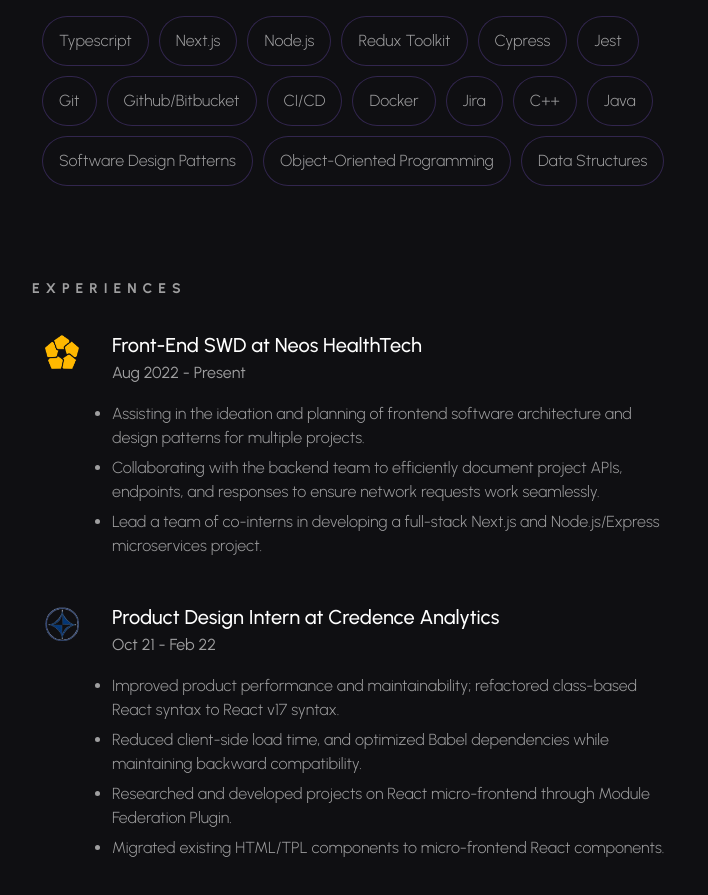
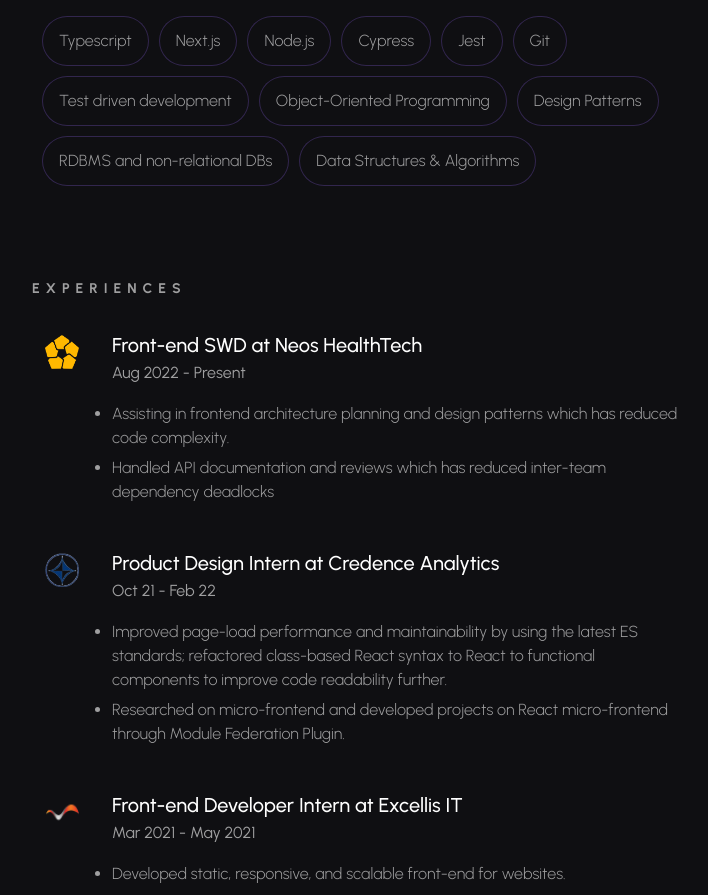
Before and after one commit to mr-sonalia/portfolio, a Next.js app: page / in a window 1280 px wide. Shown: the part 860-1755 px from the top of the page, without its empty margins (280-988 px from the left). Built offline with nearby package versions, Linux system fonts and the light colour scheme.

Commit message:
Updated metadata

```diff
--- a/meta/experiences.ts
+++ b/meta/experiences.ts
@@ -7,12 +7,11 @@
 }[] = [
 	{
 		id: 0,
-		roleAndCompany: "Front-End SWD at Neos HealthTech",
+		roleAndCompany: "Front-end SWD at Neos HealthTech",
 		duration: "Aug 2022 - Present",
 		description: [
-			"Assisting in the ideation and planning of frontend software architecture and design patterns for multiple projects.",
-			"Collaborating with the backend team to efficiently document project APIs, endpoints, and responses to ensure network requests work seamlessly.",
-			"Lead a team of co-interns in developing a full-stack Next.js and Node.js/Express microservices project.",
+			"Assisting in frontend architecture planning and design patterns which has reduced code complexity.",
+			"Handled API documentation and reviews which has reduced inter-team dependency deadlocks",
 		],
 		companyLogo: "/neos-logo.png",
 	},
@@ -21,22 +20,19 @@
 		roleAndCompany: "Product Design Intern at Credence Analytics",
 		duration: "Oct 21 - Feb 22",
 		description: [
-			"Improved product performance and maintainability; refactored class-based React syntax to React v17 syntax.",
-			"Reduced client-side load time, and optimized Babel dependencies while maintaining backward compatibility.",
-			"Researched and developed projects on React micro-frontend through Module Federation Plugin.",
-			"Migrated existing HTML/TPL components to micro-frontend React components.",
+			"Improved page-load performance and maintainability by using the latest ES standards; refactored class-based React syntax to React to functional components to improve code readability further.",
+			"Researched on micro-frontend and developed projects on React micro-frontend through Module Federation Plugin.",
 		],
 		companyLogo: "/credence-logo.png",
 	},
 	{
 		id: 2,
-		roleAndCompany: "Front-End Developer Intern at Excellis IT",
+		roleAndCompany: "Front-end Developer Intern at Excellis IT",
 		duration: "Mar 2021 - May 2021",
 		description: [
-			"Developed alongside core developers’ team, building static, responsive, and scalable frontend for websites.",
-			"Optimized HTML syntax, migrated from CSS to SCSS, and reduced JQuery dependency.",
-			"Tested UIs for maintainability, compatibility, and overall performance using Chrome and Firefox dev tools.",
-			"Product QA for content and quality before and after product release.",
+			"Developed static, responsive, and scalable front-end for websites.",
+			"Assisted in optimizing HTML rendering time by reducing jQuery dependency and improve development speed by favouring SCSS over CSS.",
+			"Tested UIs for maintainability, compatibility, and performance on old/slow computers using Chrome and Firefox browser dev tools.",
 		],
 		companyLogo: "/excellis-logo.png",
 	},
--- a/meta/skills.ts
+++ b/meta/skills.ts
@@ -1,18 +1,13 @@
 export const skills = [
-	{ id: 1, skill: "Typescript" },
-	{ id: 2, skill: "Next.js" },
-	{ id: 3, skill: "Node.js" },
-	{ id: 4, skill: "Redux Toolkit" },
-	{ id: 5, skill: "Cypress" },
-	{ id: 6, skill: "Jest" },
-	{ id: 7, skill: "Git" },
-	{ id: 8, skill: "Github/Bitbucket" },
-	{ id: 9, skill: "CI/CD" },
-	{ id: 10, skill: "Docker" },
-	{ id: 11, skill: "Jira" },
-	{ id: 12, skill: "C++" },
-	{ id: 13, skill: "Java" },
-	{ id: 14, skill: "Software Design Patterns" },
-	{ id: 15, skill: "Object-Oriented Programming" },
-	{ id: 16, skill: "Data Structures" },
+	{ id: 0, skill: "Typescript" },
+	{ id: 1, skill: "Next.js" },
+	{ id: 2, skill: "Node.js" },
+	{ id: 3, skill: "Cypress" },
+	{ id: 4, skill: "Jest" },
+	{ id: 5, skill: "Git" },
+	{ id: 6, skill: "Test driven development" },
+	{ id: 8, skill: "Object-Oriented Programming" },
+	{ id: 7, skill: "Design Patterns" },
+	{ id: 9, skill: "RDBMS and non-relational DBs" },
+	{ id: 10, skill: "Data Structures & Algorithms" },
 ];
```
